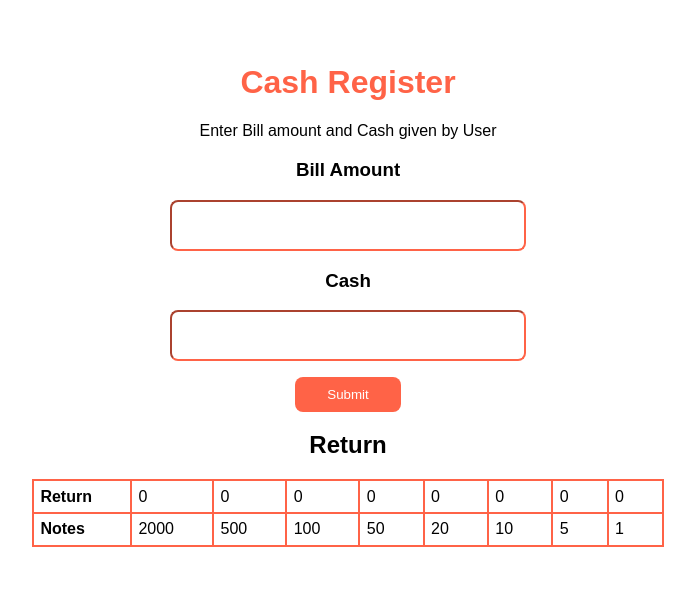
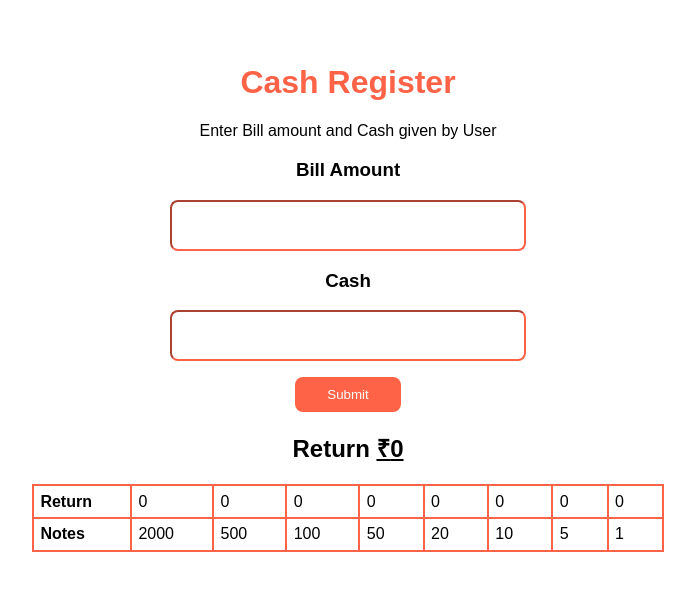
Before and after one commit to ParasArya289/CashRegisterApp, a React (Create React App) app: page / in a window 1280 px wide. Shown: the top 590 px of the page, without its empty margins (292-987 px from the left). Built offline with nearby package versions, Linux system fonts and the light colour scheme.

Commit message:
feat: show how much amount to be return

```diff
--- a/src/cashRegister.js
+++ b/src/cashRegister.js
@@ -3,6 +3,7 @@ import { useState } from "react";
 let CashRegister = () => {
   let [billAmount, setBillAmount] = useState(0);
   let [cash, setCash] = useState(0);
+  let [toBeReturn, setToBeReturn] = useState(0);
 
   let [err, setErr] = useState(""); //temp soluton: init state arr to resolve table rendering without td as program maps td and doesnt has html structure.
   let [numOfNotes, setNumOfNotes] = useState([0, 0, 0, 0, 0, 0, 0, 0]);
@@ -13,6 +14,8 @@ let CashRegister = () => {
   let returnHandler = () => {
     let amountToBeReturn = cash - billAmount;
     if (cash && billAmount && cash > billAmount) {
+      setToBeReturn(amountToBeReturn);
+
       for (let i = 0; i < notesArray.length; i++) {
         let j = Math.trunc(amountToBeReturn / notesArray[i]);
 
@@ -26,6 +29,7 @@ let CashRegister = () => {
     } else {
       setErr("Enter proper value");
       setNumOfNotes([0, 0, 0, 0, 0, 0, 0, 0]);
+      setToBeReturn(0);
     }
   };
 
@@ -51,7 +55,9 @@ let CashRegister = () => {
       <h3>{err}</h3>
       {/* {cash > 0 && <h2>To be return: {amountToBeReturn} </h2>}
        */}
-      <h2>Return</h2>
+      <h2>
+        Return <u>₹{toBeReturn}</u>
+      </h2>
       <table>
         <tr>
           <th>Return</th>
```
